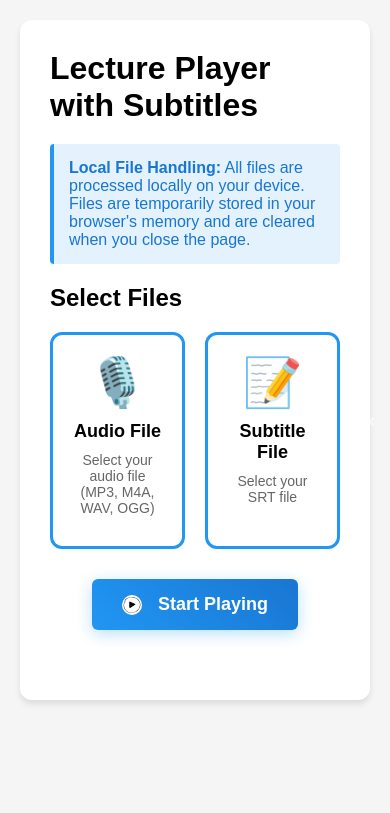
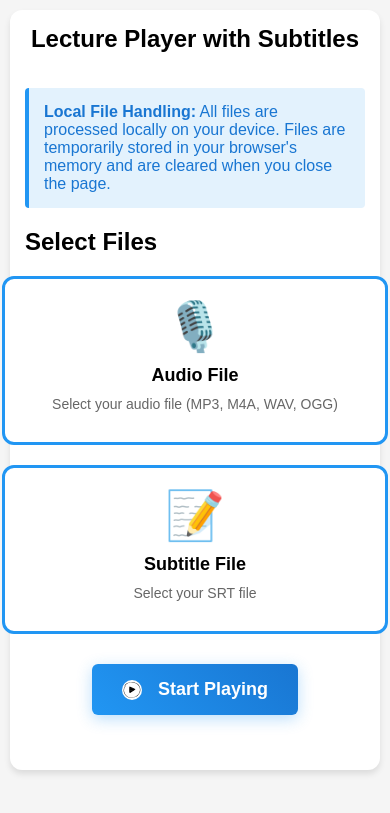
Before and after one commit to LukaMarkicevic/Lecture-Player, a Flask app: page / in a window 390 px wide. Shown: the top 813 px of the page. Run offline with Flask 3, Linux system fonts and the light colour scheme.

Commit message:
working v2

```diff
--- a/app.py
+++ b/app.py
@@ -50,31 +50,36 @@ def upload_files():
     if audio_ext not in ['.mp3', '.m4a', '.wav', '.ogg']:
         return jsonify({'error': 'Unsupported audio format. Please use MP3, M4A, WAV, or OGG files.'}), 400
 
-    # Store audio data in memory
-    current_audio_data = audio_file.read()
-    current_audio_type = get_audio_mime_type(audio_file.filename)
+    try:
+        # Clear previous audio data
+        current_audio_data = None
+        current_audio_type = None
 
-    # Read and parse subtitle content directly from memory
-    subtitle_content = subtitle_file.read()
-    try:
+        # Store new audio data in memory
+        current_audio_data = audio_file.read()
+        current_audio_type = get_audio_mime_type(audio_file.filename)
+
+        # Read and parse subtitle content directly from memory
+        subtitle_content = subtitle_file.read()
         subtitles = parse_srt_content(subtitle_content)
+
+        # Convert subtitles to a format suitable for the frontend
+        formatted_subtitles = []
+        for sub in subtitles:
+            formatted_subtitles.append({
+                'id': sub.index,
+                'start': str(sub.start),
+                'end': str(sub.end),
+                'text': sub.content
+            })
+
+        return jsonify({
+            'subtitles': formatted_subtitles,
+            'audio_url': '/audio/current'
+        })
     except Exception as e:
-        return jsonify({'error': f'Error parsing subtitle file: {str(e)}'}), 400
-
-    # Convert subtitles to a format suitable for the frontend
-    formatted_subtitles = []
-    for sub in subtitles:
-        formatted_subtitles.append({
-            'id': sub.index,
-            'start': str(sub.start),
-            'end': str(sub.end),
-            'text': sub.content
-        })
-
-    return jsonify({
-        'subtitles': formatted_subtitles,
-        'audio_url': '/audio/current'
-    })
+        print(f"Error processing files: {str(e)}")
+        return jsonify({'error': f'Error processing files: {str(e)}'}), 500
 
 @app.route('/audio/current')
 def serve_audio():
@@ -82,11 +87,21 @@ def serve_audio():
     if current_audio_data is None:
         return jsonify({'error': 'No audio file available'}), 404
 
-    return send_file(
-        io.BytesIO(current_audio_data),
-        mimetype=current_audio_type,
-        as_attachment=False
-    )
+    try:
+        response = send_file(
+            io.BytesIO(current_audio_data),
+            mimetype=current_audio_type,
+            as_attachment=False,
+            conditional=True
+        )
+        # Add headers to prevent caching
+        response.headers['Cache-Control'] = 'no-cache, no-store, must-revalidate'
+        response.headers['Pragma'] = 'no-cache'
+        response.headers['Expires'] = '0'
+        return response
+    except Exception as e:
+        print(f"Error serving audio: {str(e)}")
+        return jsonify({'error': 'Error serving audio file'}), 500
 
 # Required for Vercel
 app = app
--- a/templates/index.html
+++ b/templates/index.html
@@ -19,15 +19,27 @@
             border-radius: 12px;
             box-shadow: 0 4px 6px rgba(0,0,0,0.1);
         }
-        .upload-section {
-            margin-bottom: 30px;
-            text-align: center;
+        .header-container {
+            display: flex;
+            justify-content: space-between;
+            align-items: flex-start;
+            margin-bottom: 20px;
+            flex-wrap: wrap;
+            gap: 15px;
+        }
+        .header-container h1 {
+            margin: 0;
+            font-size: clamp(1.5rem, 5vw, 2rem);
+        }
+        .support-button {
+            margin-left: auto;
         }
         .upload-boxes {
             display: flex;
             gap: 20px;
             justify-content: center;
             margin: 20px 0;
+            align-items: stretch;
         }
         .upload-box {
             flex: 1;
@@ -257,18 +269,6 @@
         .player-section.hidden {
             display: none;
         }
-        .header-container {
-            display: flex;
-            justify-content: space-between;
-            align-items: center;
-            margin-bottom: 20px;
-        }
-        .header-container h1 {
-            margin: 0;
-        }
-        .support-button {
-            margin-left: 20px;
-        }
         .selected-file {
             margin-top: 10px;
             padding: 8px;
@@ -277,6 +277,36 @@
             font-size: 14px;
             word-break: break-all;
             display: none;
+        }
+        @media (max-width: 768px) {
+            body {
+                padding: 10px;
+            }
+            .container {
+                padding: 15px;
+            }
+            .header-container {
+                flex-direction: column;
+                align-items: center;
+                text-align: center;
+            }
+            .support-button {
+                margin-left: 0;
+            }
+            .upload-boxes {
+                flex-direction: column;
+                align-items: center;
+            }
+            .upload-box {
+                width: 100%;
+            }
+            .controls {
+                flex-direction: column;
+                align-items: stretch;
+            }
+            .grouping-control {
+                justify-content: center;
+            }
         }
     </style>
 </head>
@@ -400,8 +430,8 @@
             const audioFile = document.getElementById('audio').files[0];
             const subtitleFile = document.getElementById('subtitle').files[0];
 
-            console.log('Upload button clicked');
-            console.log('Files to upload:', {
+            console.log('Start button clicked');
+            console.log('Files selected:', {
                 audio: audioFile ? audioFile.name : 'none',
                 subtitle: subtitleFile ? subtitleFile.name : 'none'
             });
@@ -411,14 +441,22 @@
                 return;
             }
 
+            // Reset audio player
+            audioPlayer.pause();
+            audioPlayer.currentTime = 0;
+            audioPlayer.src = '';
+
             const formData = new FormData();
             formData.append('audio', audioFile);
             formData.append('subtitle', subtitleFile);
 
             try {
-                // Hide the info and warning messages
-                document.querySelector('.info-message').style.display = 'none';
-                document.querySelector('.warning-message').style.display = 'none';
+                // Hide the info and warning messages safely
+                const infoMessage = document.querySelector('.info-message');
+                const warningMessage = document.querySelector('.warning-message');
+
+                if (infoMessage) infoMessage.style.display = 'none';
+                if (warningMessage) warningMessage.style.display = 'none';
 
                 console.log('Sending request to server...');
                 const response = await fetch('/upload', {
@@ -438,7 +476,8 @@
                 subtitles = data.subtitles;
                 console.log('Subtitles loaded:', subtitles.length);
 
-                audioPlayer.src = data.audio_url;
+                // Set new audio source
+                audioPlayer.src = data.audio_url + '?t=' + new Date().getTime(); // Add timestamp to prevent caching
                 console.log('Audio source set:', data.audio_url);
 
                 // Show player section and scroll to it
@@ -449,8 +488,22 @@
                 audioPlayer.load();
                 console.log('Audio player loaded');
 
-                audioPlayer.play().catch(error => {
-                    console.log('Auto-play prevented:', error);
+                // Add error handling for audio loading
+                audioPlayer.addEventListener('loadeddata', () => {
+                    console.log('Audio data loaded successfully');
+                    audioPlayer.play().catch(error => {
+                        console.log('Auto-play prevented:', error);
+                        // Show a message to the user about auto-play being blocked
+                        alert('Audio loaded but auto-play was blocked. Please click the play button to start playback.');
+                    });
+                });
+
+                audioPlayer.addEventListener('error', (e) => {
+                    console.error('Audio player error:', e);
+                    const errorMessage = audioPlayer.error ?
+                        `Error loading audio: ${audioPlayer.error.message}` :
+                        'Error loading audio file. Please try again.';
+                    alert(errorMessage);
                 });
 
                 renderSubtitles();
@@ -543,12 +596,6 @@
                 const currentTime = audioPlayer.currentTime;
                 updateActiveSubtitle(currentTime);
             });
-
-            // Add error handling for audio player
-            audioPlayer.addEventListener('error', (e) => {
-                console.error('Audio player error:', e);
-                alert('Error loading audio file. Please try again.');
-            });
         }
 
         // Update the updateActiveSubtitle function to handle grouped subtitles
@@ -561,8 +608,9 @@
             const currentGroupIndex = Array.from(subtitleElements).findIndex(el => {
                 const start = timeToSeconds(el.querySelector('.timestamp').textContent);
                 const text = el.querySelector('.text').textContent;
-                const groupEndIndex = subtitles.findIndex(s => s.text === text.split(' ')[text.split(' ').length - 1]);
-                const end = timeToSeconds(subtitles[groupEndIndex]?.end || subtitles[subtitles.length - 1].end);
+                // Find the last subtitle in this group by matching the last part of the text
+                const lastSubtitle = subtitles.find(s => text.endsWith(s.text));
+                const end = timeToSeconds(lastSubtitle?.end || subtitles[subtitles.length - 1].end);
                 return currentTime >= start && currentTime <= end;
             });
 
```
